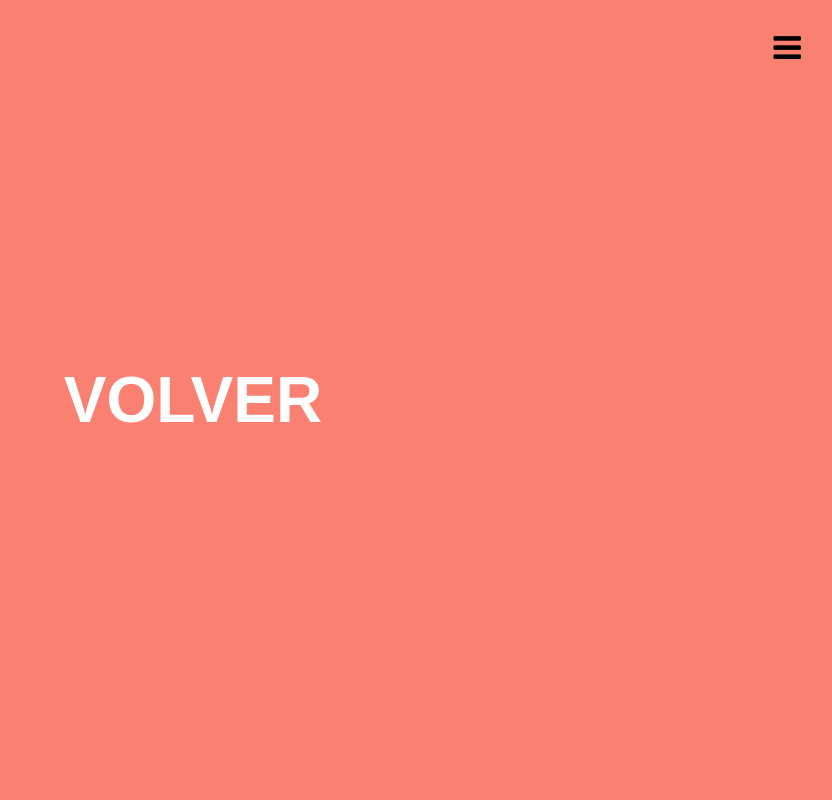
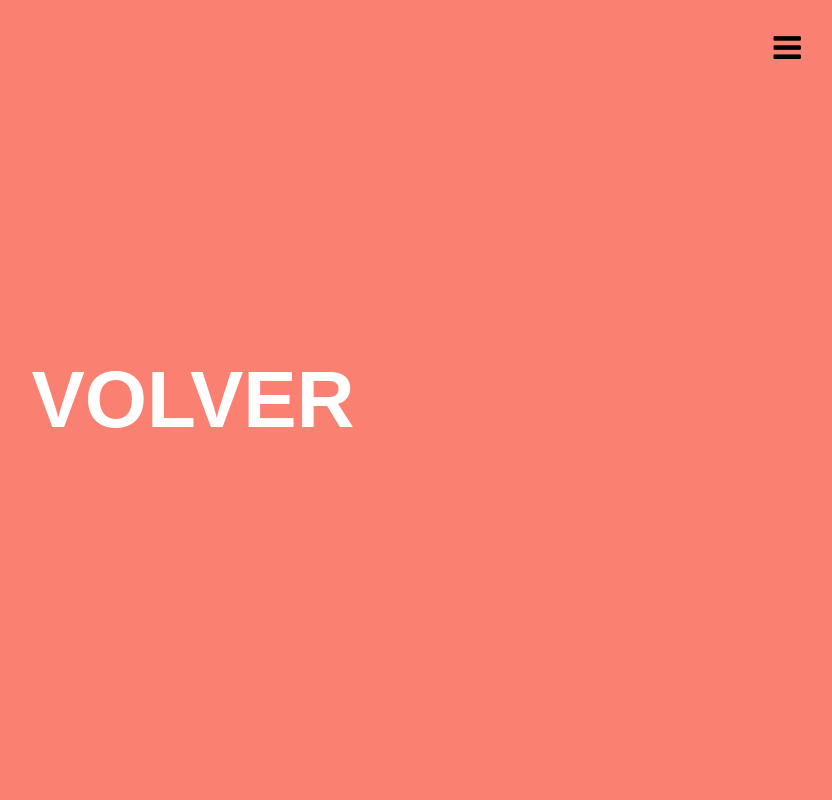
Before and after one commit to alebarbaja/volver-a-empezar, a plain HTML site: page index.html in a window 1280 px wide. Shown: the top 800 px of the page, without its empty margins (447-1279 px from the left). Drawn offline with nearby package versions, Linux system fonts and the light colour scheme; a web font is replaced by a local one.

Commit message:
Fix Responsive

```diff
--- a/css/styles.css
+++ b/css/styles.css
@@ -12,7 +12,7 @@ body {
 	display: flex;
 	justify-content: center;
 	align-items: center;
-	font-size: 4em;
+	font-size: 3em;
 	font-weight: 700;
 	color: white;
 	text-transform: uppercase;
@@ -69,7 +69,7 @@ i {
 	position: fixed;
 	top: 0;
 	height: 100%;
-	width: 50%;
+	width: 65%;
 	max-width: 400px;
 	text-align: center;
 	box-shadow: -3px 0 10px rgba(0, 0, 0, 0.2);
@@ -133,3 +133,13 @@ i {
 		transform: scale(1);
 	}
 }
+
+/* MEDIA QUERIES */
+
+@media screen and (min-width: 56em) {
+	.volver,
+	.a,
+	.empezar {
+		font-size: 5em;
+	}
+}
```
